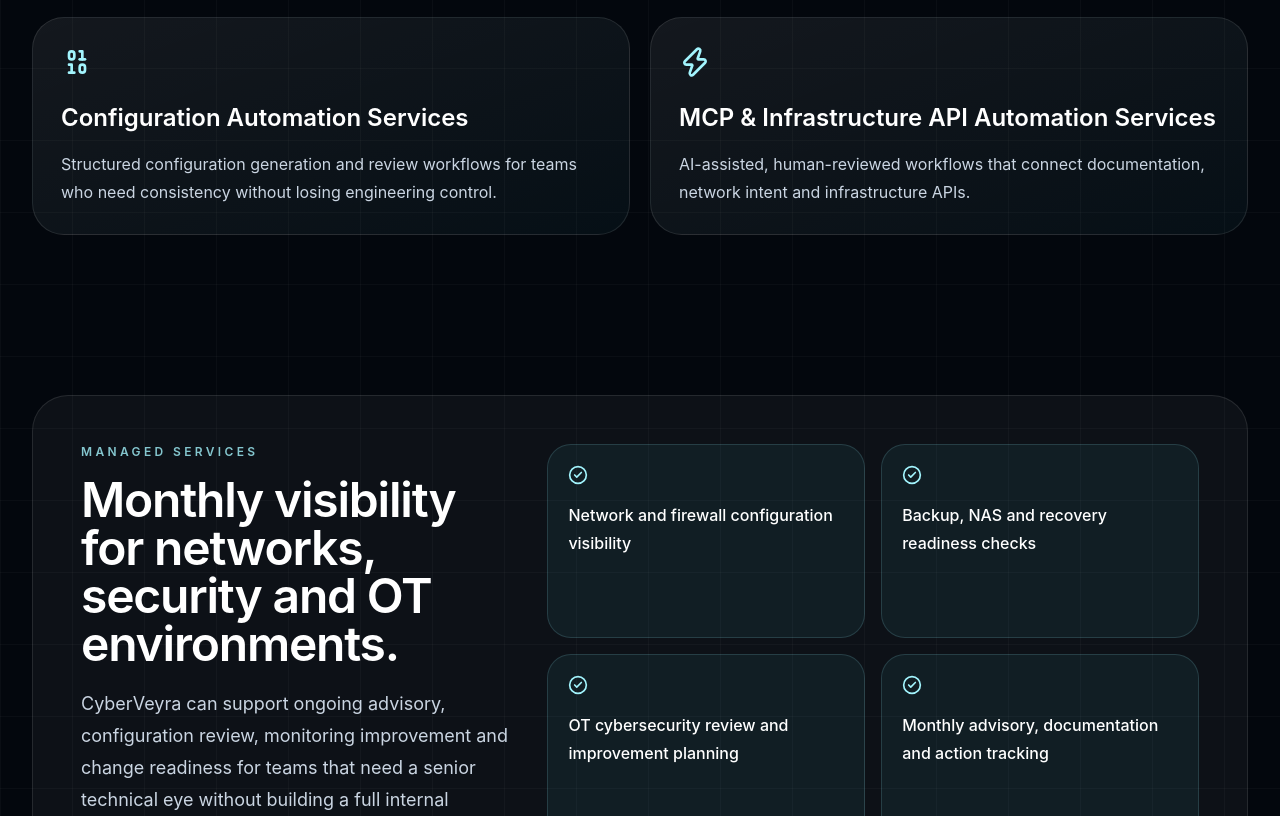
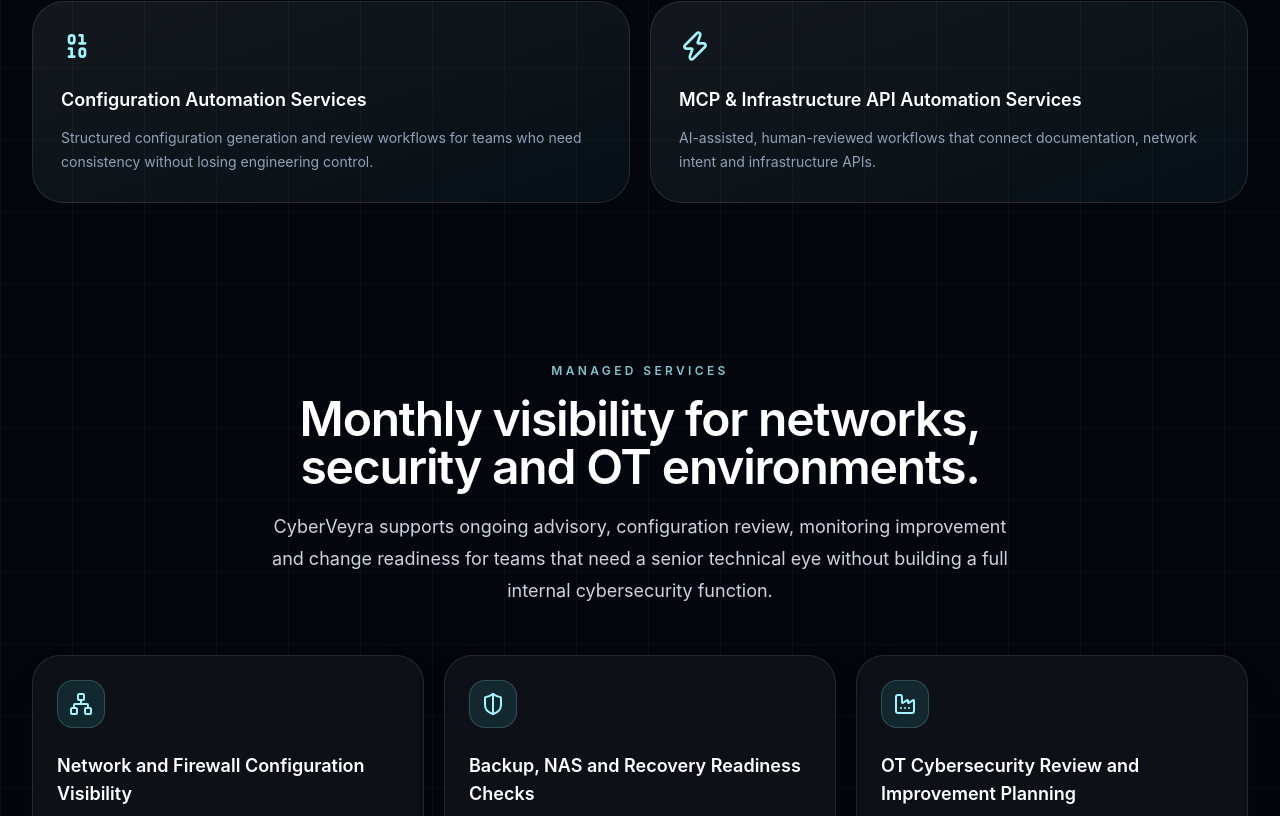
Before and after one commit to Shehzad71/CyberVeyra, a React (Vite) app: page / in a window 1280 px wide. Shown: the part 4324-5140 px from the top of the page. Built offline with nearby package versions, Linux system fonts and the light colour scheme.

Commit message:
Refine service sections and mobile dropdown

```diff
--- a/src/App.jsx
+++ b/src/App.jsx
@@ -41,6 +41,13 @@
   ['Configuration Automation Services', '#configuration-automation'],
 ]
 
+const mobileServiceOptions = [
+  ['SME Services', '#sme-services'],
+  ['OT Services', '#ot-services'],
+  ['Specialist Services', '#specialist-services'],
+  ['Managed Services', '#managed-services'],
+]
+
 const smeServices = [
   ['Secure Infrastructure Project Services', ServerCog],
   ['Storage & NAS Solutions', Database],
@@ -59,6 +66,13 @@
   ['Application Whitelisting & Malware Protection', Fingerprint],
   ['OT Cyber Services', Cpu],
   ['Managed OT Network & Cyber Services', RadioTower],
+]
+
+const managedServices = [
+  ['Network and Firewall Configuration Visibility', Network],
+  ['Backup, NAS and Recovery Readiness Checks', ShieldHalf],
+  ['OT Cybersecurity Review and Improvement Planning', Factory],
+  ['Monthly Advisory, Documentation and Action Tracking', FileCheck2],
 ]
 
 const specialistServices = [
@@ -116,19 +130,6 @@
   'Monthly visibility and advisory',
   'Automation-ready approach',
   'Human-reviewed AI-assisted delivery',
-]
-
-const processSteps = [
-  'Discover',
-  'Design',
-  'Review',
-  'Configure',
-  'Test',
-  'Verify',
-  'Document',
-  'Monitor',
-  'Improve',
-  'Automate',
 ]
 
 function Button({ children, href, variant = 'primary', className = '' }) {
@@ -292,9 +293,30 @@
           </p>
           <div className="mt-9 flex flex-col gap-3 sm:flex-row">
             <Button href="#contact">Book a Free Consultation</Button>
-            <Button href="#sme-services" variant="secondary">
+            <Button href="#sme-services" variant="secondary" className="hidden sm:inline-flex">
               View Services
             </Button>
+            <details className="group relative sm:hidden">
+              <summary className="flex min-h-12 cursor-pointer list-none items-center justify-center gap-2 rounded-full border border-white/14 bg-white/[.04] px-5 py-3 text-sm font-semibold text-white transition hover:border-cyan-300/50 hover:bg-cyan-300/10 focus-visible:outline focus-visible:outline-2 focus-visible:outline-offset-4 focus-visible:outline-cyan-300 [&::-webkit-details-marker]:hidden">
+                View Services
+                <ChevronRight
+                  aria-hidden="true"
+                  className="h-4 w-4 rotate-90 transition-transform duration-300 group-open:-rotate-90"
+                />
+              </summary>
+              <div className="absolute left-0 right-0 z-20 mt-3 rounded-[24px] border border-white/10 bg-[#07101a]/95 p-2 shadow-2xl shadow-slate-950/40 backdrop-blur-xl">
+                {mobileServiceOptions.map(([label, href]) => (
+                  <a
+                    key={label}
+                    href={href}
+                    className="flex items-center justify-between rounded-2xl px-4 py-3 text-sm font-medium text-slate-200 transition hover:bg-cyan-300/10 hover:text-white"
+                  >
+                    {label}
+                    <ChevronRight aria-hidden="true" className="h-4 w-4 text-cyan-200" />
+                  </a>
+                ))}
+              </div>
+            </details>
           </div>
         </div>
         <div className="relative mx-auto w-full max-w-xl">
@@ -422,7 +444,7 @@
 
 function SpecialistServices() {
   return (
-    <section className="px-4 py-20 sm:px-6 lg:px-8">
+    <section id="specialist-services" className="px-4 py-20 sm:px-6 lg:px-8">
       <div className="mx-auto max-w-7xl">
         <SectionHeading
           eyebrow="Specialist Services"
@@ -440,8 +462,12 @@
               className="rounded-[32px] border border-white/10 bg-gradient-to-br from-white/[.07] to-cyan-300/[.04] p-7"
             >
               <Icon aria-hidden="true" className="h-8 w-8 text-cyan-200" />
-              <h3 className="mt-6 text-2xl font-semibold text-white">{title}</h3>
-              <p className="mt-4 leading-7 text-slate-300">{description}</p>
+              <h3 className="mt-6 text-lg font-semibold leading-7 text-white">
+                {title}
+              </h3>
+              <p className="mt-3 text-sm leading-6 text-slate-400">
+                {description}
+              </p>
             </article>
           ))}
         </div>
@@ -452,36 +478,13 @@
 
 function ManagedServices() {
   return (
-    <section id="managed-services" className="px-4 py-20 sm:px-6 lg:px-8">
-      <div className="mx-auto grid max-w-7xl gap-8 rounded-[36px] border border-white/10 bg-white/[.045] p-7 sm:p-10 lg:grid-cols-[.8fr_1.2fr] lg:p-12">
-        <SectionHeading
-          align="left"
-          eyebrow="Managed Services"
-          title="Monthly visibility for networks, security and OT environments."
-        >
-          CyberVeyra can support ongoing advisory, configuration review,
-          monitoring improvement and change readiness for teams that need a
-          senior technical eye without building a full internal cybersecurity
-          function.
-        </SectionHeading>
-        <div className="grid gap-4 sm:grid-cols-2">
-          {[
-            'Network and firewall configuration visibility',
-            'Backup, NAS and recovery readiness checks',
-            'OT cybersecurity review and improvement planning',
-            'Monthly advisory, documentation and action tracking',
-          ].map((item) => (
-            <div
-              key={item}
-              className="rounded-3xl border border-cyan-200/15 bg-cyan-300/[.06] p-5"
-            >
-              <CheckCircle2 aria-hidden="true" className="h-5 w-5 text-cyan-200" />
-              <p className="mt-4 font-medium leading-7 text-white">{item}</p>
-            </div>
-          ))}
-        </div>
-      </div>
-    </section>
+    <ServicesSection
+      id="managed-services"
+      eyebrow="Managed Services"
+      title="Monthly visibility for networks, security and OT environments."
+      description="CyberVeyra supports ongoing advisory, configuration review, monitoring improvement and change readiness for teams that need a senior technical eye without building a full internal cybersecurity function."
+      services={managedServices}
+    />
   )
 }
 
@@ -553,32 +556,6 @@
                 <CheckCircle2 aria-hidden="true" className="h-4 w-4" />
               </span>
               <p className="font-medium leading-7 text-white">{point}</p>
-            </div>
-          ))}
-        </div>
-      </div>
-    </section>
-  )
-}
-
-function DeliveryApproach() {
-  return (
-    <section className="px-4 py-20 sm:px-6 lg:px-8">
-      <div className="mx-auto max-w-7xl">
-        <SectionHeading
-          eyebrow="Delivery Approach"
-          title="A disciplined path from discovery to automation."
-        />
-        <div className="mt-12 grid gap-3 sm:grid-cols-2 lg:grid-cols-5">
-          {processSteps.map((step, index) => (
-            <div
-              key={step}
-              className="rounded-3xl border border-white/10 bg-white/[.04] p-5"
-            >
-              <p className="text-xs font-semibold uppercase tracking-[0.22em] text-cyan-200/70">
-                {String(index + 1).padStart(2, '0')}
-              </p>
-              <h3 className="mt-5 text-xl font-semibold text-white">{step}</h3>
             </div>
           ))}
         </div>
@@ -808,9 +785,8 @@
         />
         <SpecialistServices />
         <ManagedServices />
+        <WhyCyberVeyra />
         <Founder />
-        <WhyCyberVeyra />
-        <DeliveryApproach />
         <ContactForm />
         <FinalCta />
       </main>
```
